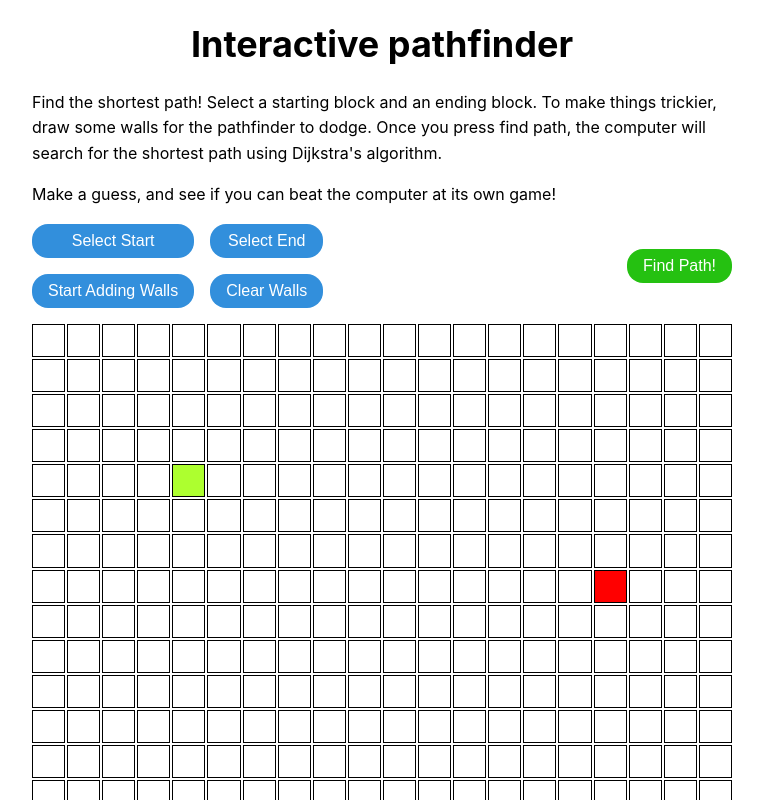
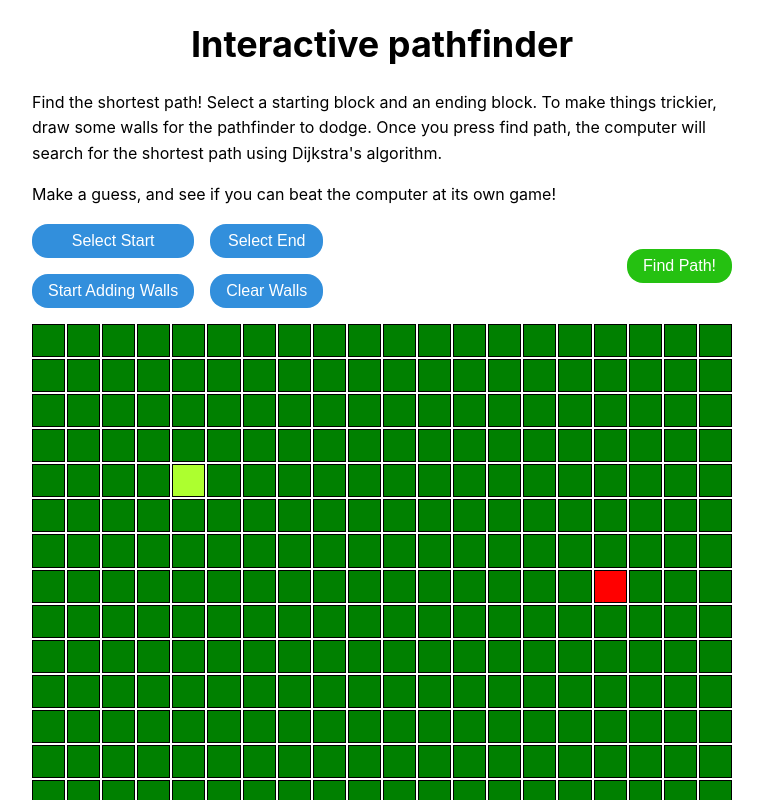
Before and after one commit to shanemcfadden/interactive-pathfinder, a React (Create React App) app: page / in a window 1280 px wide. Shown: the top 800 px of the page, without its empty margins (258-1021 px from the left). Built offline with nearby package versions, Linux system fonts and the light colour scheme.

Commit message:
Add textures

```diff
--- a/src/components/App.jsx
+++ b/src/components/App.jsx
@@ -4,8 +4,10 @@ import Grid from 'components/Grid';
 import 'styles/App.css';
 
 function App() {
+  // TODO: Make a grid that reflects a neutral state
+  // Make a key for the textures
   const [stateOfNodes, setStateOfNodes] = useState(
-    Array.from({ length: 20 }, () => Array.from({ length: 20 }))
+    Array.from({ length: 20 }, () => Array.from({ length: 20 }, () => 3))
   );
   const [startNode, setStartNode] = useState([4, 4]);
   const [endNode, setEndNode] = useState([7, 16]);
--- a/src/components/Grid.jsx
+++ b/src/components/Grid.jsx
@@ -1,4 +1,4 @@
-import React, { useState } from 'react';
+import React, { useRef, useState } from 'react';
 import Node from 'components/Node';
 import 'styles/Grid.css';
 
@@ -17,6 +17,14 @@ const Grid = ({
     newStateOfNodes[i][j] = 'wall';
     setStateOfNodes(newStateOfNodes);
   };
+  const textures = useRef({
+    1: 'asphalt',
+    2: 'dirt',
+    3: 'grass',
+    4: 'sand',
+    5: 'swamp',
+    Infinity: 'water',
+  });
 
   const createHandleOnMouseDown = (i, j) => {
     return (e) => {
@@ -52,7 +60,7 @@ const Grid = ({
           } else if (i === endNode[0] && j === endNode[1]) {
             currentState = 'end';
           } else {
-            currentState = val;
+            currentState = textures.current[val];
           }
           return (
             <Node
--- a/src/styles/Node.css
+++ b/src/styles/Node.css
@@ -25,3 +25,27 @@
 .node--wall {
   background-color: black;
 }
+
+.node--grass {
+  background-color: green;
+}
+
+.node--sand {
+  background-color: rgb(231, 204, 170);
+}
+
+.node--asphalt {
+  background-color: gray;
+}
+
+.node--dirt {
+  background-color: rgb(105, 81, 15);
+}
+
+.node--swamp {
+  background-color: rgb(94, 105, 75);
+}
+
+.node--water {
+  background-color: blue;
+}
```
